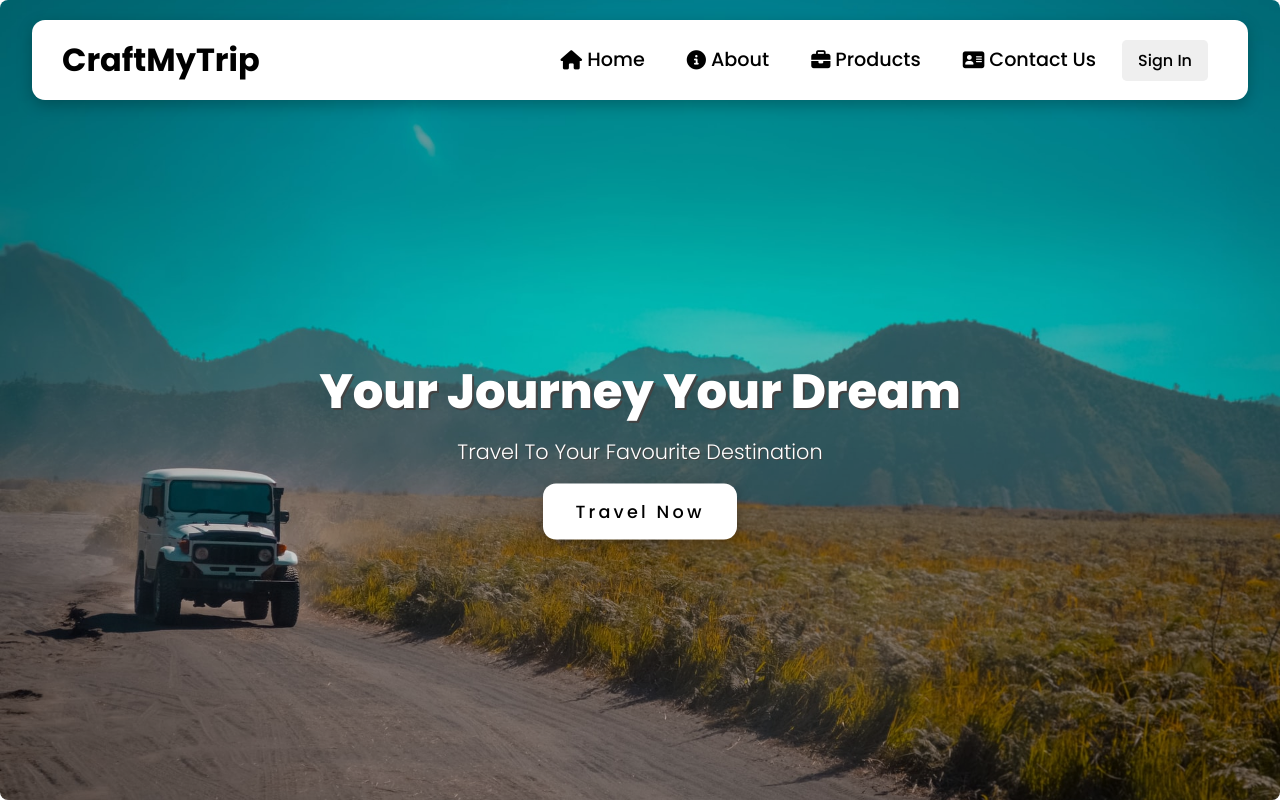
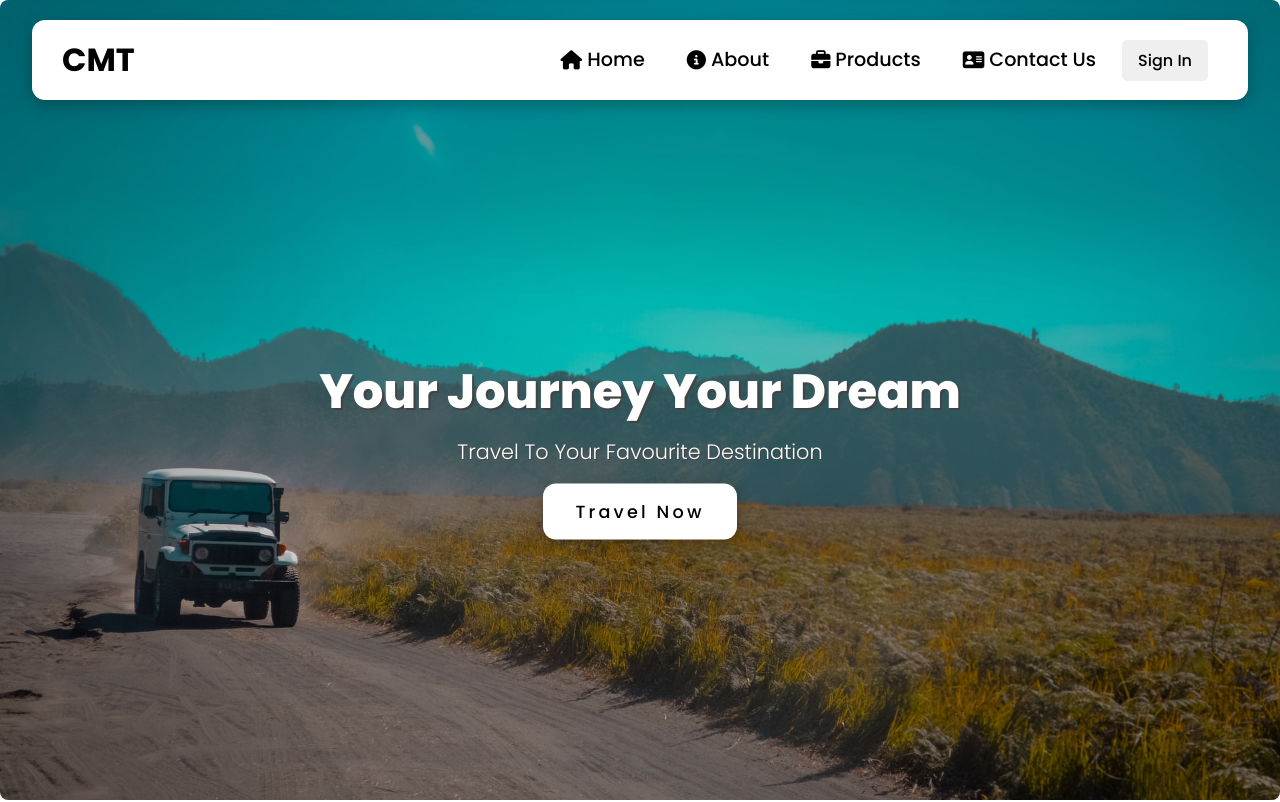
Before and after one commit to SukhOberoi/helloreact, a React (Create React App) app: page / in a window 1280 px wide. Shown: the top 802 px of the page. Built offline with nearby package versions, Linux system fonts and the light colour scheme.

Commit message:
cicd test

```diff
--- a/src/components/Navbar.js
+++ b/src/components/Navbar.js
@@ -12,7 +12,7 @@ class Navbar extends Component {
 	render() {
 		return (
 			<nav className="NavbarItems">
-				<Link className="logo-home" to={"/"}><h1 className="navbar-logo">CraftMyTrip</h1></Link>
+				<Link className="logo-home" to={"/"}><h1 className="navbar-logo">CMT</h1></Link>
                 <div className="hamburgir" onClick={this.handleClick}>
                     <i className={this.state.clicked? "fa-solid fa-xmark": "fa-solid fa-bars"}></i>
                 </div>
```
